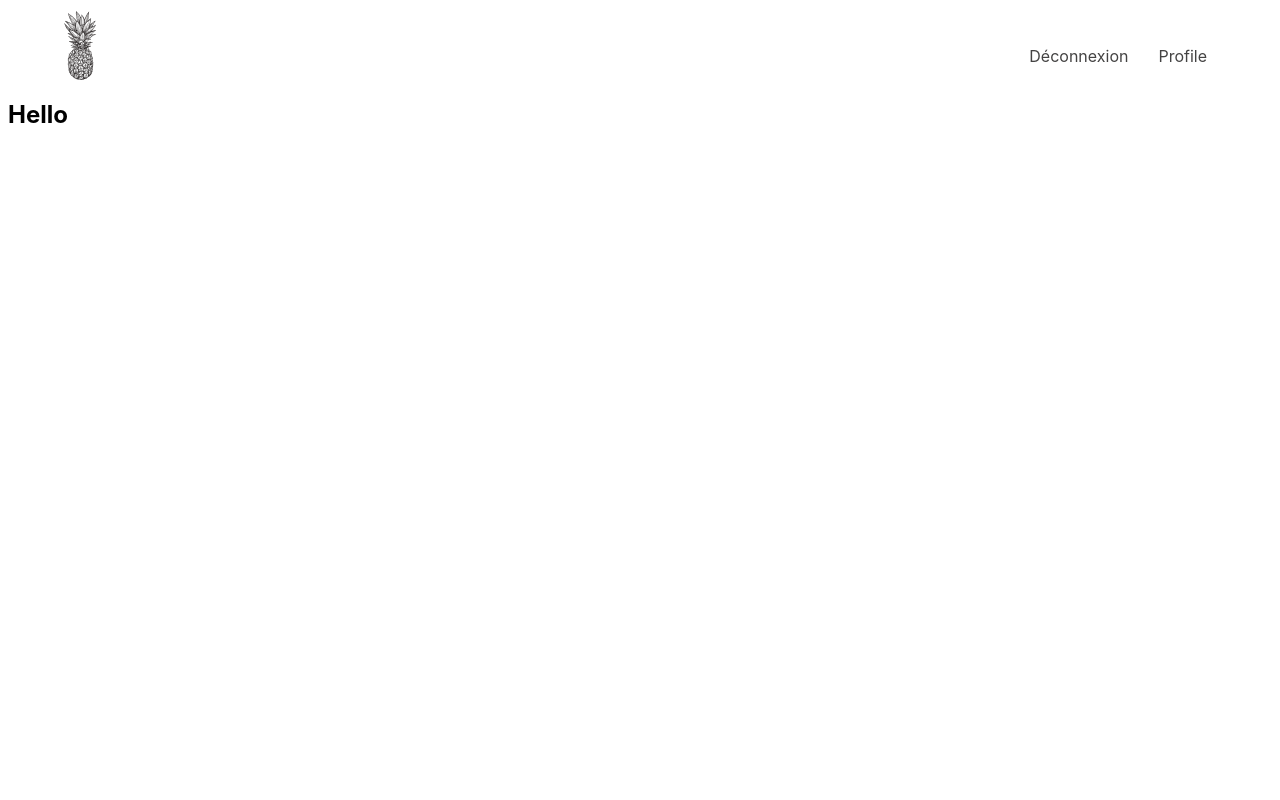
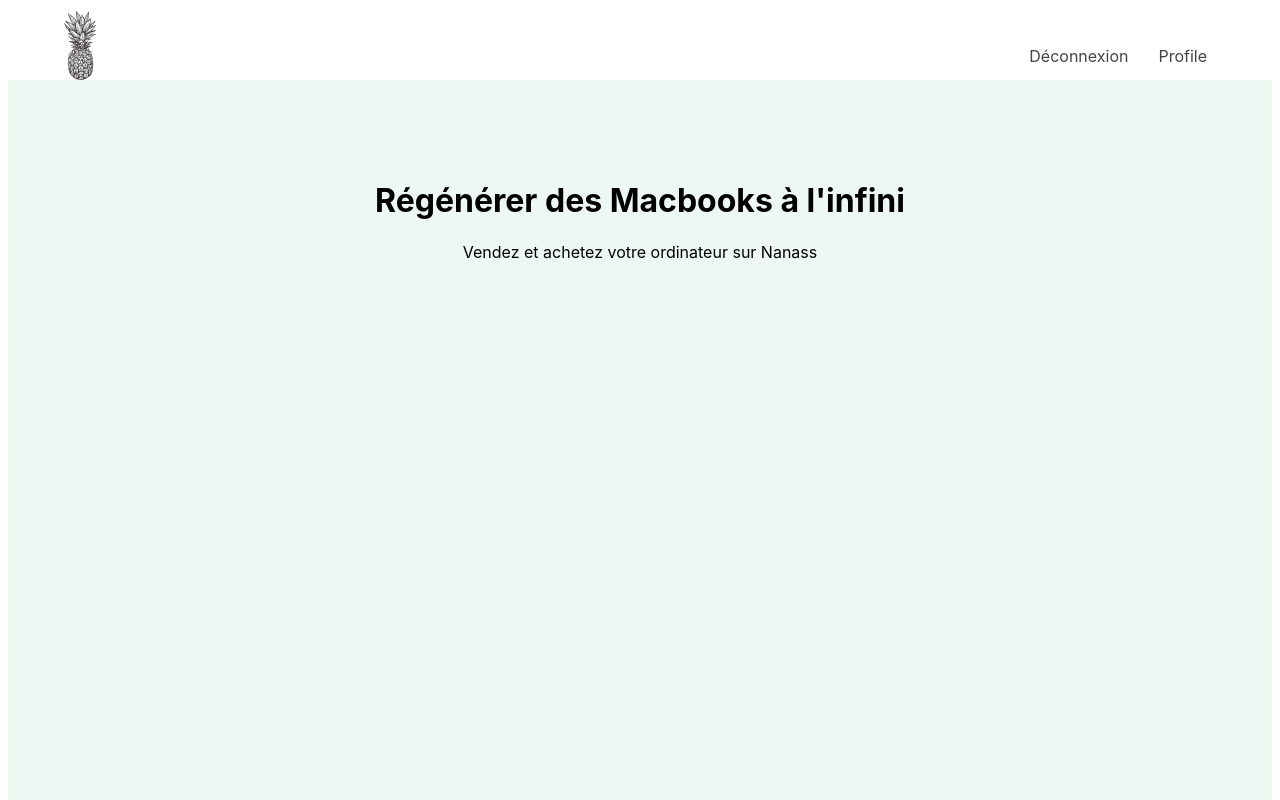
Before and after one commit to mariedx/Nanass, a Next.js app in the folder client/: page / in a window 1280 px wide. Built offline with nearby package versions, Linux system fonts and the light colour scheme.

Commit message:
#22 Jumbotron functional + page Home creted but not routed

```diff
--- /dev/null
+++ b/client/src/components/Jumbotron/index.jsx
@@ -0,0 +1,11 @@
+import React from 'react';
+import styles from './jumbotron.module.scss';
+
+const Jumbotron = () => (
+  <div className={styles.Jumbotron}>
+    <h1>Régénérer des Macbooks à l&apos;infini</h1>
+    <p>Vendez et achetez votre ordinateur sur Nanass</p>
+  </div>
+);
+
+export default Jumbotron;
--- /dev/null
+++ b/client/src/components/Jumbotron/jumbotron.module.scss
@@ -0,0 +1,11 @@
+.Jumbotron {
+  background-color: #edf8f2;
+  padding-top: 80px;
+  text-align: center;
+  width: 100%;
+  height: 90vh;
+  top:0;
+  left:0;
+  z-index: -1;
+  margin-bottom: 0px;
+}
--- a/client/src/components/Layout/index.jsx
+++ b/client/src/components/Layout/index.jsx
@@ -1,3 +1,4 @@
+import Jumbotron from 'components/Jumbotron';
 import Navbar from 'components/Navbar';
 import styles from './layout.module.scss';
 
@@ -6,6 +7,7 @@ const Layout = ({ children }) => (
     <Navbar />
     <main>
       {children}
+      <Jumbotron />
     </main>
   </div>
 );
--- a/client/src/pages/index.jsx
+++ b/client/src/pages/index.jsx
@@ -2,8 +2,6 @@ import Layout from 'components/Layout';
 
 export default function Home() {
   return (
-    <Layout home>
-      <h2>Hello</h2>
-    </Layout>
+    <Layout home />
   );
 }
```
Also changed, not shown: client/src/pages/Home/index.jsx (added, +10 -0 lines), client/public/vercel 2.svg (added).
